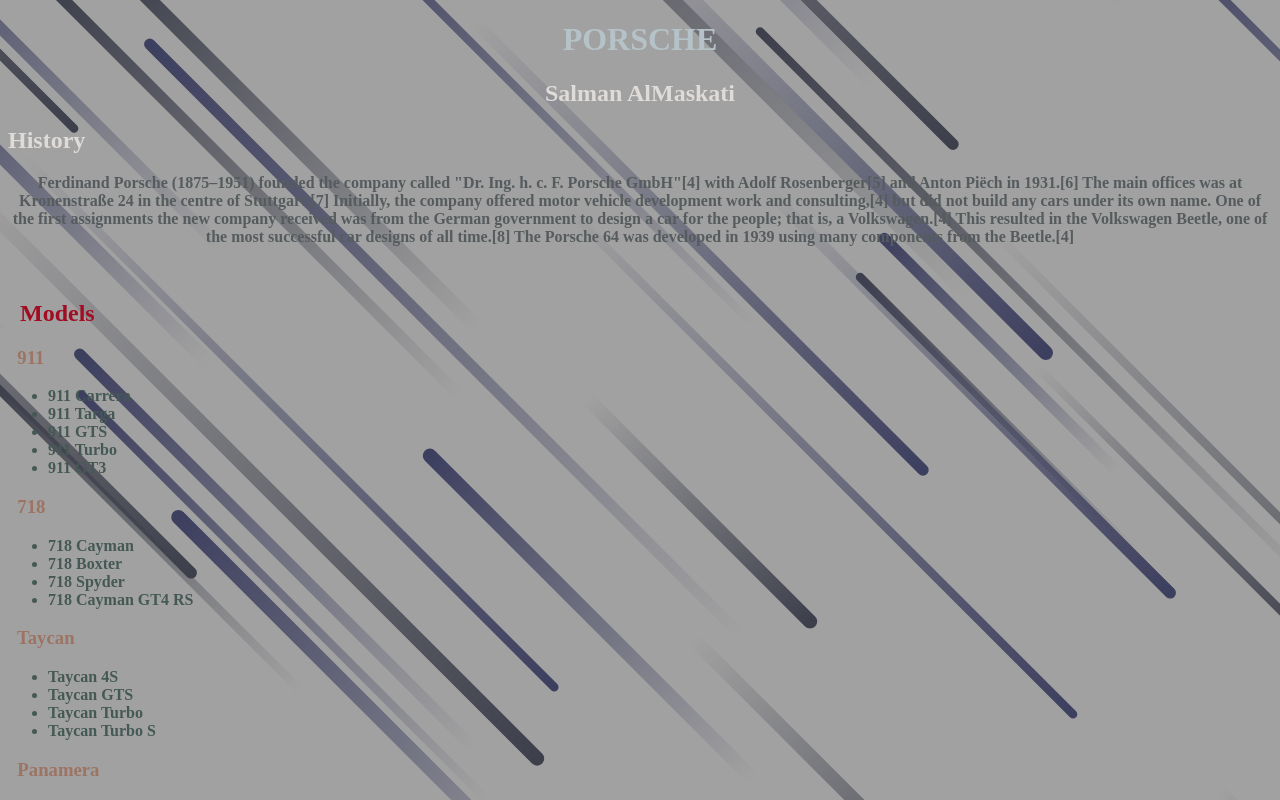
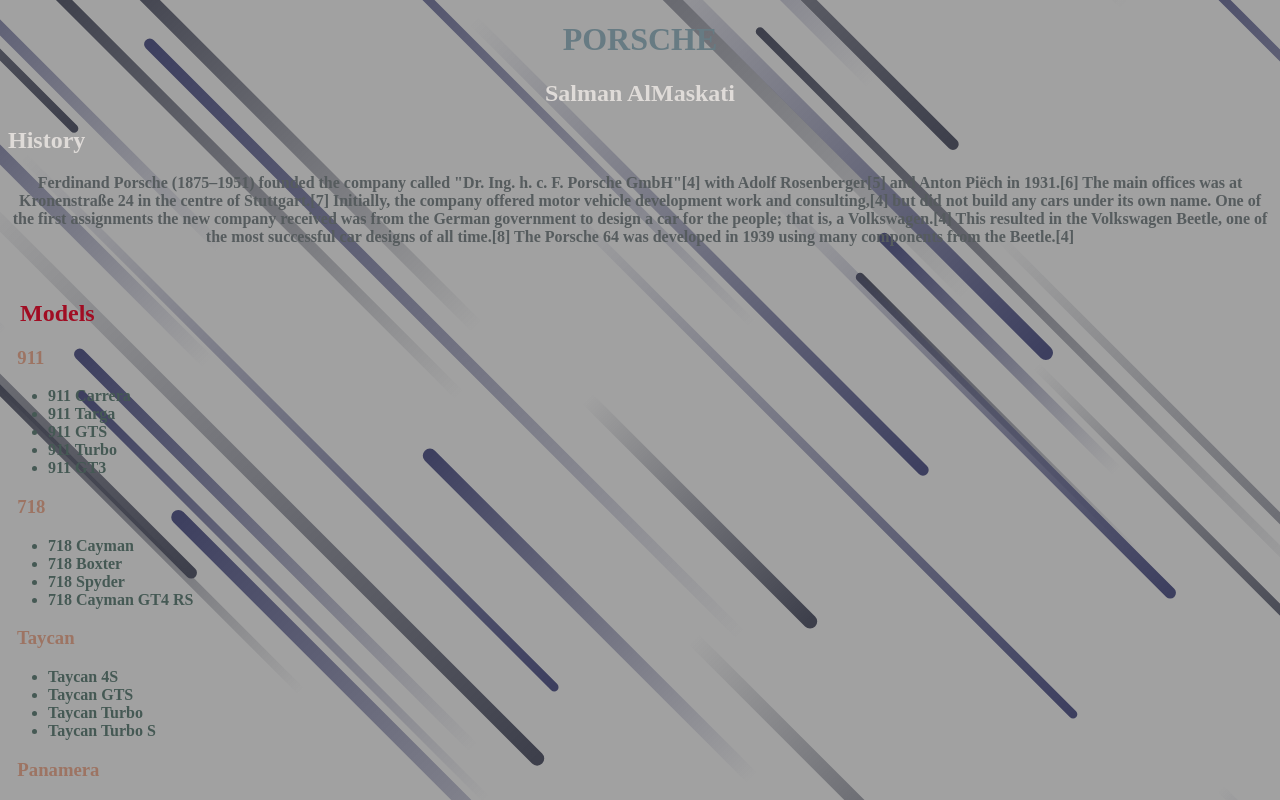
Before and after one commit to salmanalmaskati/salmanalmaskati.github.io, a plain HTML site: page Labs/lab1.html in a window 1280 px wide. Shown: the top 800 px of the page. Drawn offline with Linux system fonts and the light colour scheme.

Commit message:
Update styleLab.css

```diff
--- a/Labs/styleLab.css
+++ b/Labs/styleLab.css
@@ -12,7 +12,7 @@
 
 
 h1{
-    color:#b5c2c7
+    color:#677b83
 }
 
 h2{
```
